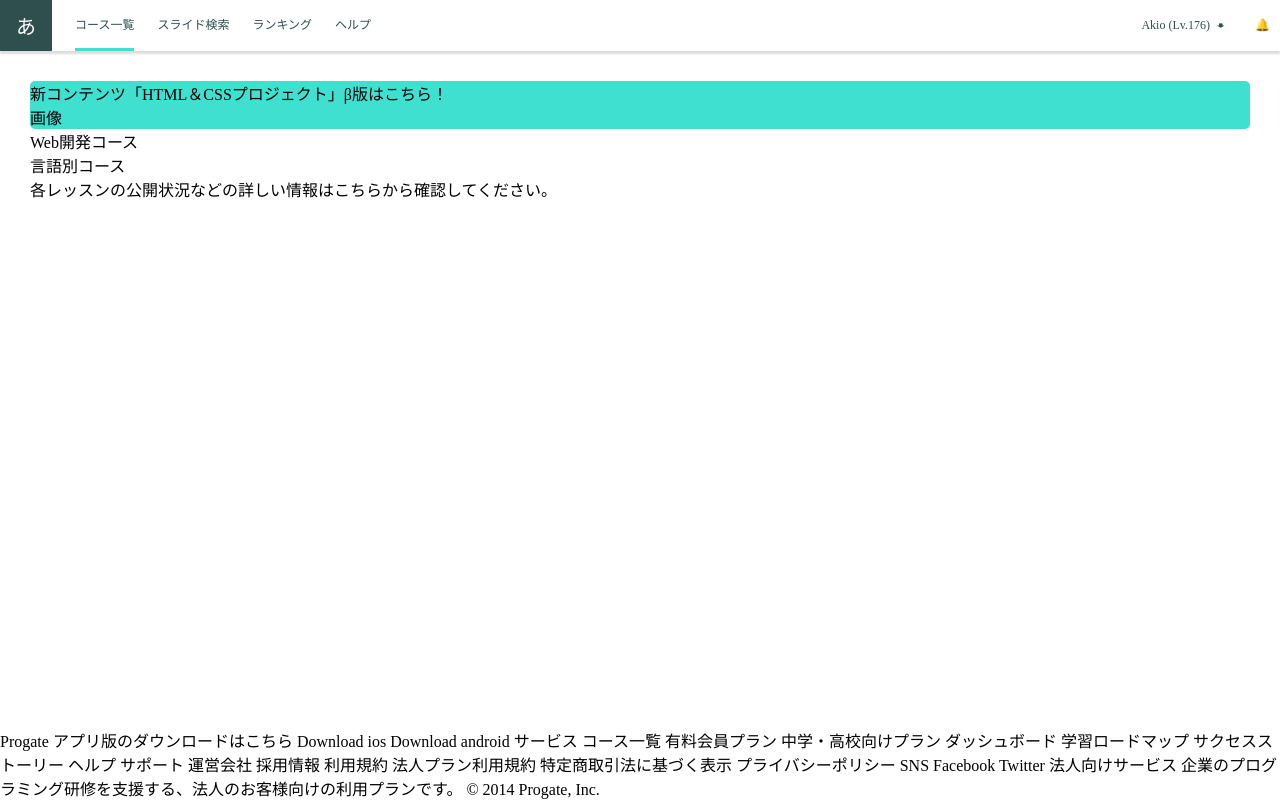
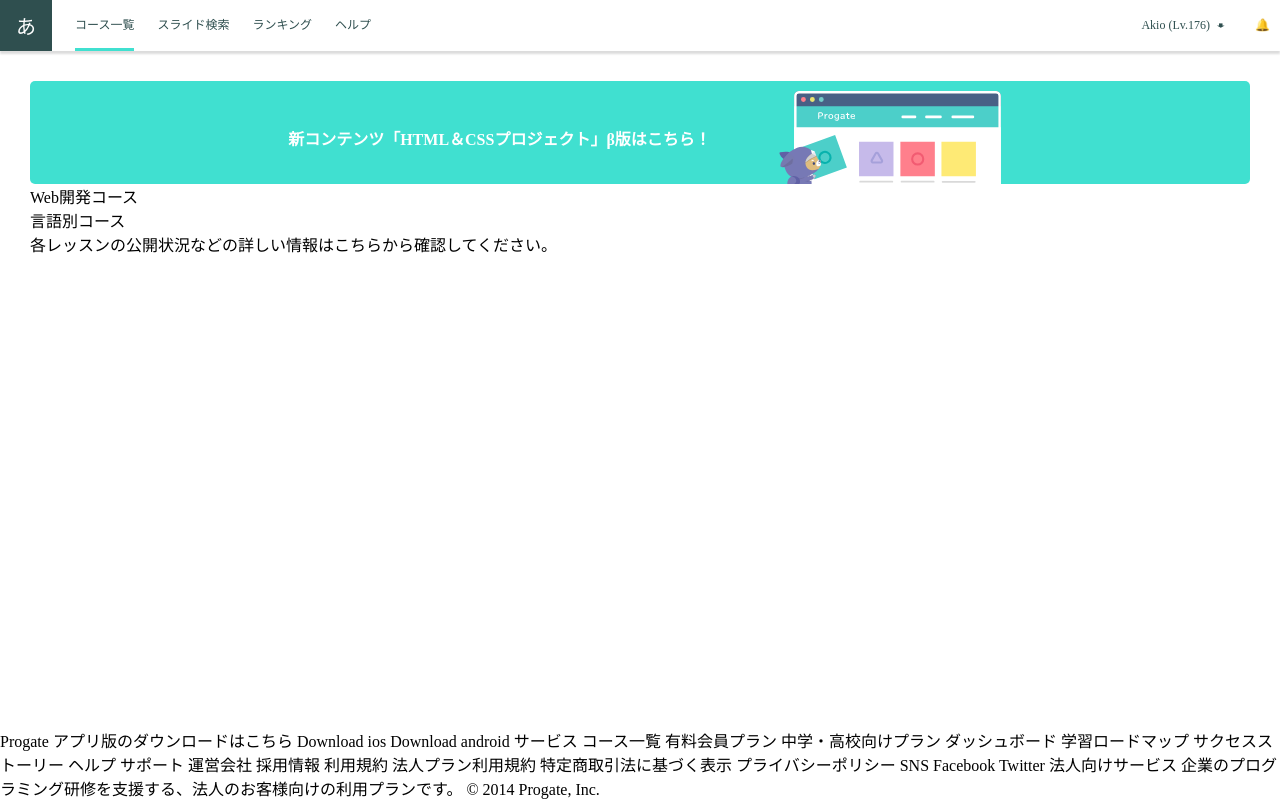
Before and after one commit to akiogitgit/emotion-test, a Next.js app: page /progate in a window 1280 px wide. Built offline with nearby package versions, Linux system fonts and the light colour scheme.

Commit message:
feat: 新規コンテンツはこちら作成

```diff
--- a/src/pages/progate.tsx
+++ b/src/pages/progate.tsx
@@ -1,13 +1,17 @@
 import { NextPage } from 'next'
 import { css } from '@emotion/react'
 import { Layout } from '../components/Layout'
+import Image from 'next/image'
+import new_contents from '../../public/new_contents.svg'
 
 const Progate: NextPage = () => {
   return (
     <Layout>
       <section css={sectionNewContents}>
-        <div>新コンテンツ「HTML＆CSSプロジェクト」β版はこちら！</div>
-        <div>画像</div>
+        <div css={title}>
+          新コンテンツ「HTML＆CSSプロジェクト」β版はこちら！
+        </div>
+        <Image src={new_contents} alt='' />
       </section>
 
       <section>
@@ -23,65 +27,19 @@
   )
 }
 
-const layout = css({
-  display: 'grid',
-  gridTemplateRows: 'auto 1fr auto',
-  minHeight: '100vh',
-})
-
-const main = css({
-  margin: '0 auto',
-  padding: '30px',
-  width: '100%',
-})
-
-const header = css({
-  width: '100vw',
-  display: 'flex',
-  justifyContent: 'space-between',
-  boxShadow: '0px 3px 2px gainsboro',
-  color: 'darkslategray',
-})
-
-const nav = css({
-  display: 'flex',
-  alignItems: 'center',
-  gap: '23px',
-})
-
-const navMenu = css({
-  fontSize: '12px',
-  cursor: 'pointer',
-  padding: '15px 0',
-  borderBottom: '3px solid white',
-  transition: 'all 300ms',
-  '&:hover': {
-    borderBottom: '3px solid turquoise',
-  },
-})
-
-const rightMenu = css({
-  display: 'flex',
-  alignItems: 'center',
-  gap: '30px',
-  fontSize: '12px',
-  marginRight: '10px',
-})
-
-const dashBoardButton = css({
-  display: 'flex',
-  gap: '5px',
-  padding: '17px 0',
-  cursor: 'pointer',
-  transition: 'all 300ms',
-  '&:hover': {
-    background: 'gainsboro',
-  },
-})
-
 const sectionNewContents = css({
   background: 'turquoise',
   borderRadius: '5px',
+  padding: '10px 40px 0 50px',
+  display: 'flex',
+  justifyContent: 'center',
+  alignItems: 'center',
+  gap: '60px',
+})
+
+const title = css({
+  color: 'white',
+  fontWeight: 600,
 })
 
 const sectionWebDev = css({
```
Also changed, not shown: public/new_contents.svg (added).
